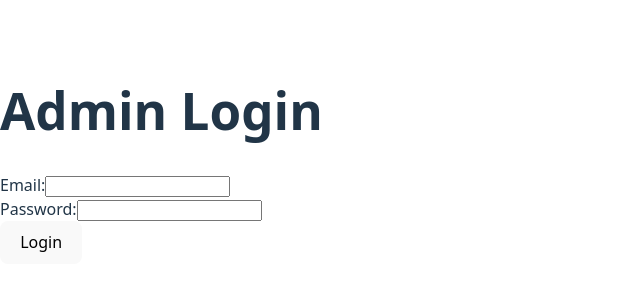
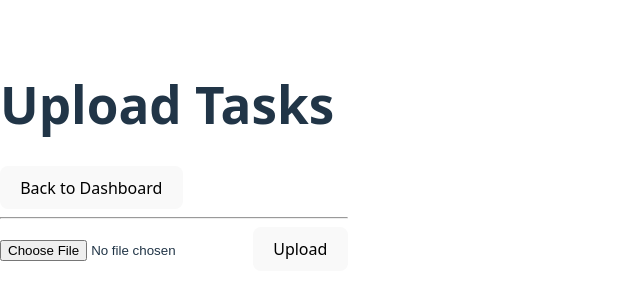
Before and after one commit to Yashpal-Singh-Rathore/mern-machine-test, a React app in the folder frontend/: page /upload in a window 1280 px wide. Before the commit this address led to /login. Shown: the part 244-544 px from the top of the page, without its empty margins (0-640 px from the left). Built offline with nearby package versions, Linux system fonts and the light colour scheme; sample sign-in values are in the browser's storage; the HTML template or start-up script is replaced by a standard one.

Commit message:
Implement file upload UI and integrate with backend upload endpoint

```diff
--- a/frontend/src/App.jsx
+++ b/frontend/src/App.jsx
@@ -3,6 +3,7 @@ import Login from "./pages/Login";
 import Dashboard from "./pages/Dashboard";
 import ProtectedRoute from "./components/ProtectedRoute";
 import Agents from "./pages/Agents";
+import Upload from "./pages/Upload";
 
 function App() {
   return (
@@ -32,6 +33,16 @@ function App() {
           </ProtectedRoute>
         }
       />
+
+      {/* Upload page */}
+      <Route
+        path="/upload"
+        element={
+          <ProtectedRoute>
+            <Upload />
+          </ProtectedRoute>
+        }
+      />
     </Routes>
   );
 }
--- /dev/null
+++ b/frontend/src/components/UploadForm.jsx
@@ -0,0 +1,71 @@
+import { useState } from "react";
+import { fetchWithAuth } from "../services/authService";
+
+function UploadForm() {
+  // Store selected file
+  const [file, setFile] = useState(null);
+
+  // Store message for UI feedback
+  const [message, setMessage] = useState("");
+
+  function handleFileChange(event) {
+    const selectedFile = event.target.files[0];
+
+    if (!selectedFile) return;
+
+    const allowedExtensions = [".csv", ".xlsx", ".xls"];
+    const fileName = selectedFile.name.toLowerCase();
+
+    const isValid = allowedExtensions.some((ext) => fileName.endsWith(ext));
+
+    if (!isValid) {
+      setMessage("Only csv, xlsx and xls files are allowed.");
+      setFile(null);
+      return;
+    }
+
+    setFile(selectedFile);
+    setMessage("");
+  }
+
+  async function handleSubmit(event) {
+    event.preventDefault();
+
+    if (!file) {
+      setMessage("Please select a file.");
+      return;
+    }
+
+    try {
+      const formData = new FormData();
+      formData.append("file", file); // Must match backend key
+
+      const response = await fetchWithAuth("http://localhost:4000/api/upload", {
+        method: "POST",
+        body: formData,
+      });
+
+      if (response) {
+        const data = await response.json();
+        setMessage(data.message);
+        setFile(null);
+      }
+    } catch (error) {
+      setMessage("Upload failed.");
+    }
+  }
+
+  return (
+    <div>
+      <form onSubmit={handleSubmit}>
+        <input type="file" onChange={handleFileChange} />
+
+        <button type="submit">Upload</button>
+      </form>
+
+      {message && <p>{message}</p>}
+    </div>
+  );
+}
+
+export default UploadForm;
--- a/frontend/src/pages/Dashboard.jsx
+++ b/frontend/src/pages/Dashboard.jsx
@@ -12,6 +12,10 @@ function Dashboard() {
     navigate("/agents");
   }
 
+  function handleUploadTasks() {
+    navigate("/upload");
+  }
+
   return (
     <div>
       <h1>Dashborad</h1>
@@ -24,6 +28,11 @@ function Dashboard() {
       <h2>Agent Management</h2>
 
       <button onClick={handleManageAgents}>Manage Agents</button>
+
+      <hr />
+
+      <h2>Task Distribution</h2>
+      <button onClick={handleUploadTasks}>Upload Tasks</button>
     </div>
   );
 }
--- /dev/null
+++ b/frontend/src/pages/Upload.jsx
@@ -0,0 +1,24 @@
+import UploadForm from "../components/UploadForm";
+import { useNavigate } from "react-router-dom";
+
+function Upload() {
+  const navigate = useNavigate();
+
+  function handleBack() {
+    navigate("/dashboard");
+  }
+
+  return (
+    <div>
+      <h1>Upload Tasks</h1>
+
+      <button onClick={handleBack}>Back to Dashboard</button>
+
+      <hr />
+
+      <UploadForm />
+    </div>
+  );
+}
+
+export default Upload;
--- a/frontend/src/services/authService.js
+++ b/frontend/src/services/authService.js
@@ -21,10 +21,14 @@ export async function loginUser(email, password) {
 export async function fetchWithAuth(url, options = {}) {
   const token = localStorage.getItem("token");
 
+  // check whether body contain file data or json data
+  // and send header content type depending on that
+  const isFormData = options.body instanceof FormData;
+
   const response = await fetch(url, {
     ...options,
     headers: {
-      "Content-Type": "application/json",
+      ...(isFormData ? {} : { "Content-Type": "application/json" }),
       Authorization: `Bearer ${token}`,
       ...(options.headers || {}),
     },
```
